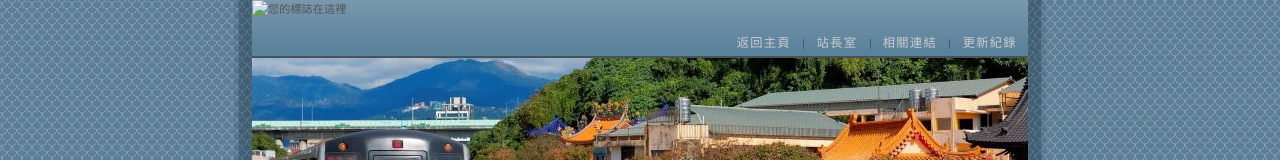
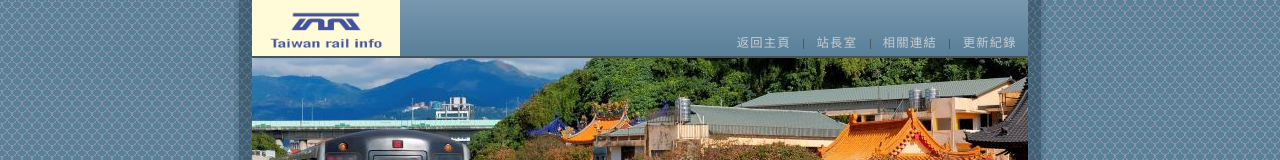
Before and after one commit to henrryliu/railway_info_web, a plain HTML site: page index.html in a window 1280 px wide. Shown: the top 160 px of the page. Drawn offline with Linux system fonts and the light colour scheme; the site is published under a folder, as on GitHub Pages, so addresses that start at the root find nothing.

Commit message:
Update index.html

```diff
--- a/index.html
+++ b/index.html
@@ -30,7 +30,7 @@
   <!-- #header: 包含標誌和頂部連結 -->
   <div id="header" class="width">
 
-    <img src="/images/taiwan-rail-info.jpg" alt="您的標誌在這裡"/ height="56px">
+    <img src="images/taiwan-rail-info.jpg" alt="您的標誌在這裡"/ height="56px">
 
     <ul>
       <li><a href="index.html">返回主頁</a></li>
```
